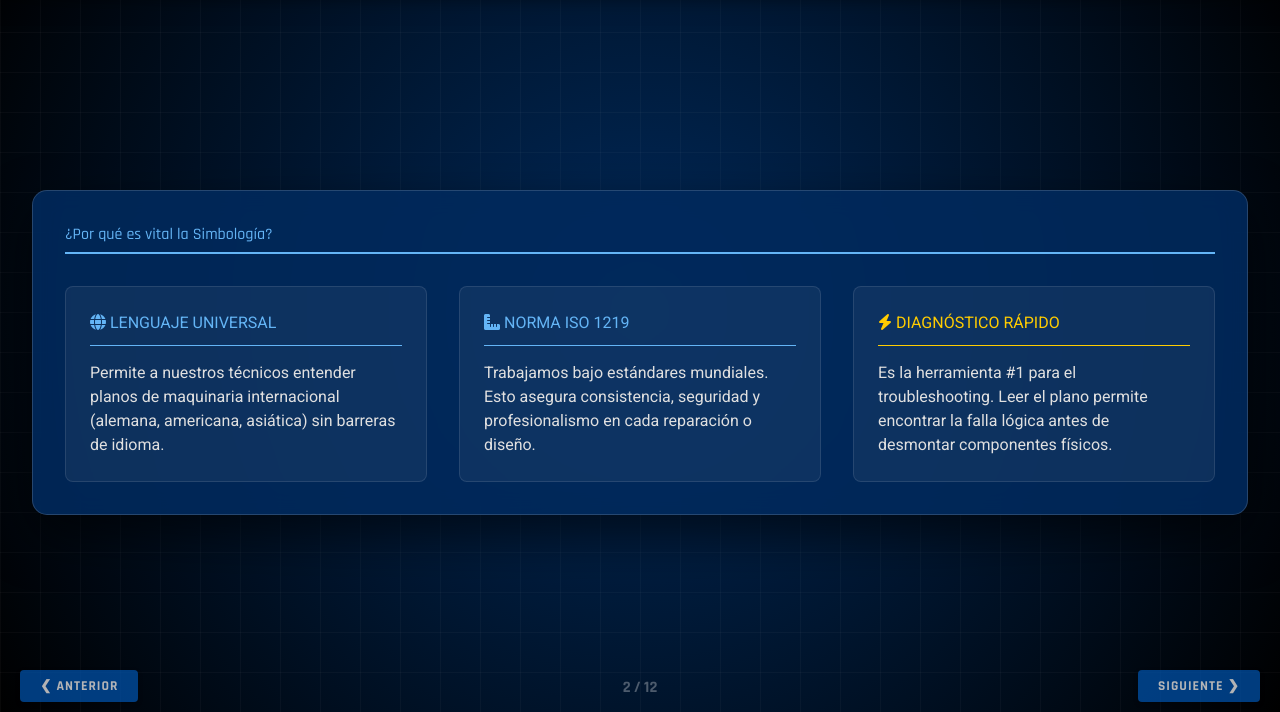
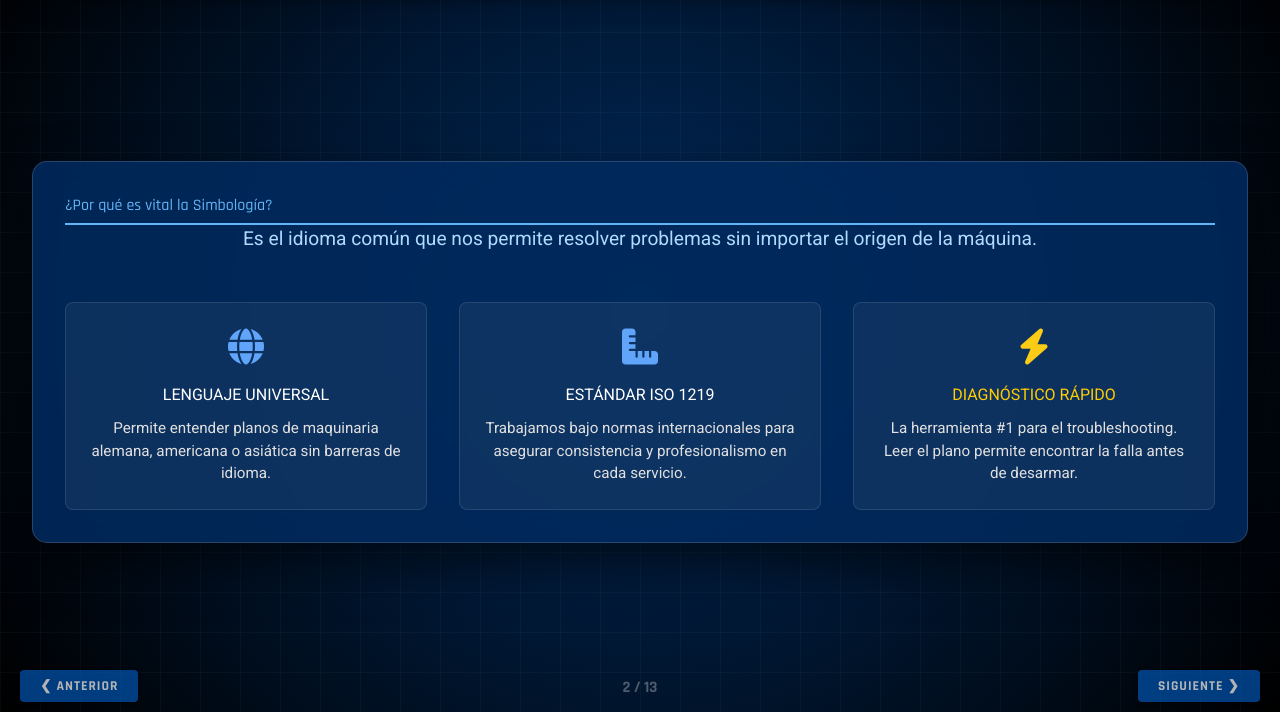
Before and after one commit to Unporciento/open, a plain HTML site: page index.html in a window 1280 px wide. Both pictures are taken after a click on the button "SIGUIENTE ❯". Shown: the part 88-800 px from the top of the page. Drawn offline with nearby package versions, Linux system fonts and the light colour scheme.

Commit message:
Update index.html

```diff
--- a/index.html
+++ b/index.html
@@ -174,7 +174,6 @@
             align-items: center;
             background: transparent;
         }
-
         .portada-img { width: 100%; height: 100%; object-fit: contain; }
 
         /* --- CONTROLES --- */
@@ -258,25 +257,29 @@
             </div>
         </div>
 
-        <!-- SLIDE 2: IMPORTANCIA (SIN IMAGEN, SOLO INFO) -->
+        <!-- SLIDE 2: IMPORTANCIA (SOLO TEXTO, SIN IMAGEN) -->
         <div class="slide" id="slide2">
             <div class="control-panel">
                 <h2>¿Por qué es vital la Simbología?</h2>
-                <!-- DISEÑO LIMPIO SIN FOTOS -->
-                <div class="grid grid-cols-1 md:grid-cols-3 gap-8 mt-8">
-                    <div class="bg-white/5 p-6 rounded-lg border border-white/10 hover:bg-white/10 transition">
-                        <h3 style="color: #64b5f6; border-bottom: 1px solid #64b5f6; padding-bottom: 10px; margin-bottom: 15px;"><i class="fas fa-globe"></i> Lenguaje Universal</h3>
-                        <p>Permite a nuestros técnicos entender planos de maquinaria internacional (alemana, americana, asiática) sin barreras de idioma.</p>
+                <p class="mb-8 text-center" style="font-size: 1.2rem; color: #b3d9ff;">Es el idioma común que nos permite resolver problemas sin importar el origen de la máquina.</p>
+                <!-- DISEÑO LIMPIO DE 3 COLUMNAS -->
+                <div class="grid grid-cols-1 md:grid-cols-3 gap-8 mt-4">
+                    <div class="bg-white/5 p-6 rounded-lg border border-white/10 hover:bg-white/10 transition text-center">
+                        <i class="fas fa-globe text-4xl text-blue-400 mb-4"></i>
+                        <h3 style="color: #fff; margin-bottom: 10px;">Lenguaje Universal</h3>
+                        <p style="font-size: 0.95rem;">Permite entender planos de maquinaria alemana, americana o asiática sin barreras de idioma.</p>
                     </div>
 
-                    <div class="bg-white/5 p-6 rounded-lg border border-white/10 hover:bg-white/10 transition">
-                        <h3 style="color: #64b5f6; border-bottom: 1px solid #64b5f6; padding-bottom: 10px; margin-bottom: 15px;"><i class="fas fa-ruler-combined"></i> Norma ISO 1219</h3>
-                        <p>Trabajamos bajo estándares mundiales. Esto asegura consistencia, seguridad y profesionalismo en cada reparación o diseño.</p>
+                    <div class="bg-white/5 p-6 rounded-lg border border-white/10 hover:bg-white/10 transition text-center">
+                        <i class="fas fa-ruler-combined text-4xl text-blue-400 mb-4"></i>
+                        <h3 style="color: #fff; margin-bottom: 10px;">Estándar ISO 1219</h3>
+                        <p style="font-size: 0.95rem;">Trabajamos bajo normas internacionales para asegurar consistencia y profesionalismo en cada servicio.</p>
                     </div>
 
-                    <div class="bg-white/5 p-6 rounded-lg border border-white/10 hover:bg-white/10 transition">
-                        <h3 style="color: #ffcc00; border-bottom: 1px solid #ffcc00; padding-bottom: 10px; margin-bottom: 15px;"><i class="fas fa-bolt"></i> Diagnóstico Rápido</h3>
-                        <p>Es la herramienta #1 para el troubleshooting. Leer el plano permite encontrar la falla lógica antes de desmontar componentes físicos.</p>
+                    <div class="bg-white/5 p-6 rounded-lg border border-white/10 hover:bg-white/10 transition text-center">
+                        <i class="fas fa-bolt text-4xl text-yellow-400 mb-4"></i>
+                        <h3 style="color: #ffcc00; margin-bottom: 10px;">Diagnóstico Rápido</h3>
+                        <p style="font-size: 0.95rem;">La herramienta #1 para el troubleshooting. Leer el plano permite encontrar la falla antes de desarmar.</p>
                     </div>
                 </div>
             </div>
@@ -419,8 +422,30 @@
             </div>
         </div>
 
-        <!-- SLIDE 10: ERRORES COMUNES -->
+        <!-- SLIDE 10: NUEVA SECCIÓN DE CIRCUITOS REALES (NUEVO) -->
         <div class="slide" id="slide10">
+            <div class="control-panel">
+                <h2>Análisis de Circuitos Complejos</h2>
+                <p class="mb-4">Aplicación real de la simbología en sistemas de potencia y control.</p>
+                <div class="grid grid-cols-2 gap-8 h-full">
+                    <div class="flex flex-col">
+                        <h3 style="font-size: 1rem; color: #b3d9ff; margin-bottom: 10px;">Esquema de Potencia</h3>
+                        <div class="tech-img-container flex-1 bg-white">
+                            <img src="Hydraulic-principle_Q320.jpg" class="tech-img" alt="Circuito Hidráulico 1">
+                        </div>
+                    </div>
+                    <div class="flex flex-col">
+                        <h3 style="font-size: 1rem; color: #b3d9ff; margin-bottom: 10px;">Sistema de Control y Actuadores</h3>
+                        <div class="tech-img-container flex-1 bg-white">
+                            <img src="OIP.webp" class="tech-img" alt="Circuito Hidráulico 2">
+                        </div>
+                    </div>
+                </div>
+            </div>
+        </div>
+
+        <!-- SLIDE 11: ERRORES COMUNES -->
+        <div class="slide" id="slide11">
             <div class="control-panel">
                 <h2><i class="fas fa-exclamation-triangle text-yellow-400"></i> Errores Comunes</h2>
                 <div class="grid grid-cols-2 gap-6 mt-6">
@@ -444,8 +469,8 @@
             </div>
         </div>
 
-        <!-- SLIDE 11: CIERRE TÉCNICO -->
-        <div class="slide" id="slide11">
+        <!-- SLIDE 12: CIERRE TÉCNICO -->
+        <div class="slide" id="slide12">
             <div class="control-panel">
                 <h2>Conclusión Técnica</h2>
                 <ul class="space-y-4 text-lg">
@@ -460,8 +485,8 @@
             </div>
         </div>
 
-        <!-- SLIDE 12: FINAL -->
-        <div class="slide" id="slide12">
+        <!-- SLIDE 13: FINAL -->
+        <div class="slide" id="slide13">
             <div class="control-panel text-center" style="justify-content: center;">
 
                 <h1 class="fade-in-text" id="finalTitle" style="font-size: 4rem; margin-bottom: 40px;">¡Muchas Gracias!</h1>
@@ -487,14 +512,14 @@
 
     </div>
 
-    <div class="slide-number" id="slideNumber">1 / 12</div>
+    <div class="slide-number" id="slideNumber">1 / 13</div>
 
     <button id="prevBtn" class="nav-btn" onclick="changeSlide(-1)">❮ ANTERIOR</button>
     <button id="nextBtn" class="nav-btn" onclick="changeSlide(1)">SIGUIENTE ❯</button>
 
     <script>
         let currentSlide = 1;
-        const totalSlides = 12;
+        const totalSlides = 13;
 
         function changeSlide(direction) {
             document.getElementById(`slide${currentSlide}`).classList.remove('active');
@@ -505,7 +530,8 @@
             document.getElementById(`slide${currentSlide}`).classList.add('active');
             document.getElementById('slideNumber').innerText = `${currentSlide} / ${totalSlides}`;
 
-            if (currentSlide === 12) {
+            // Animación Slide Final
+            if (currentSlide === 13) {
                 document.querySelectorAll('.fade-in-text').forEach(el => el.classList.remove('visible'));
                 setTimeout(() => { document.getElementById('finalTitle').classList.add('visible'); }, 500);
                 setTimeout(() => { document.getElementById('finalQuote1').classList.add('visible'); }, 2000);
```
